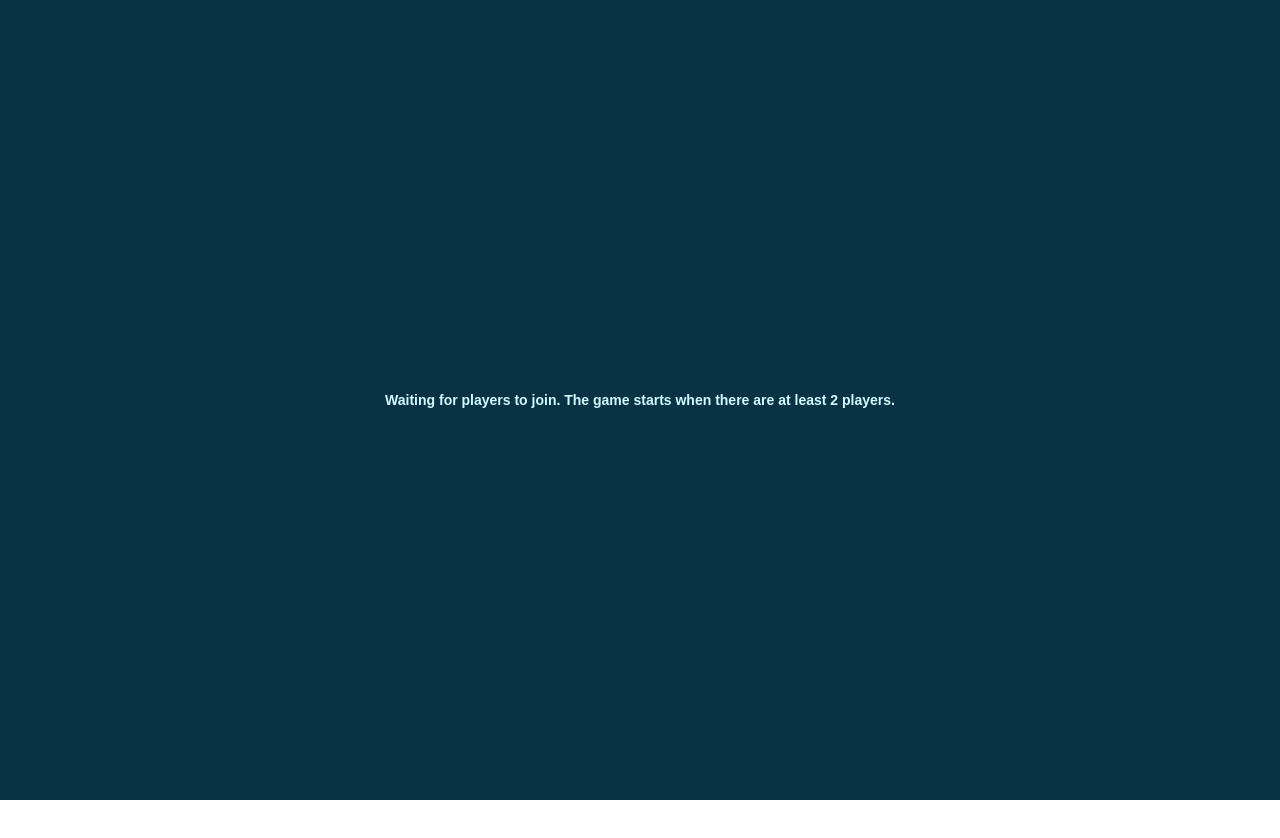
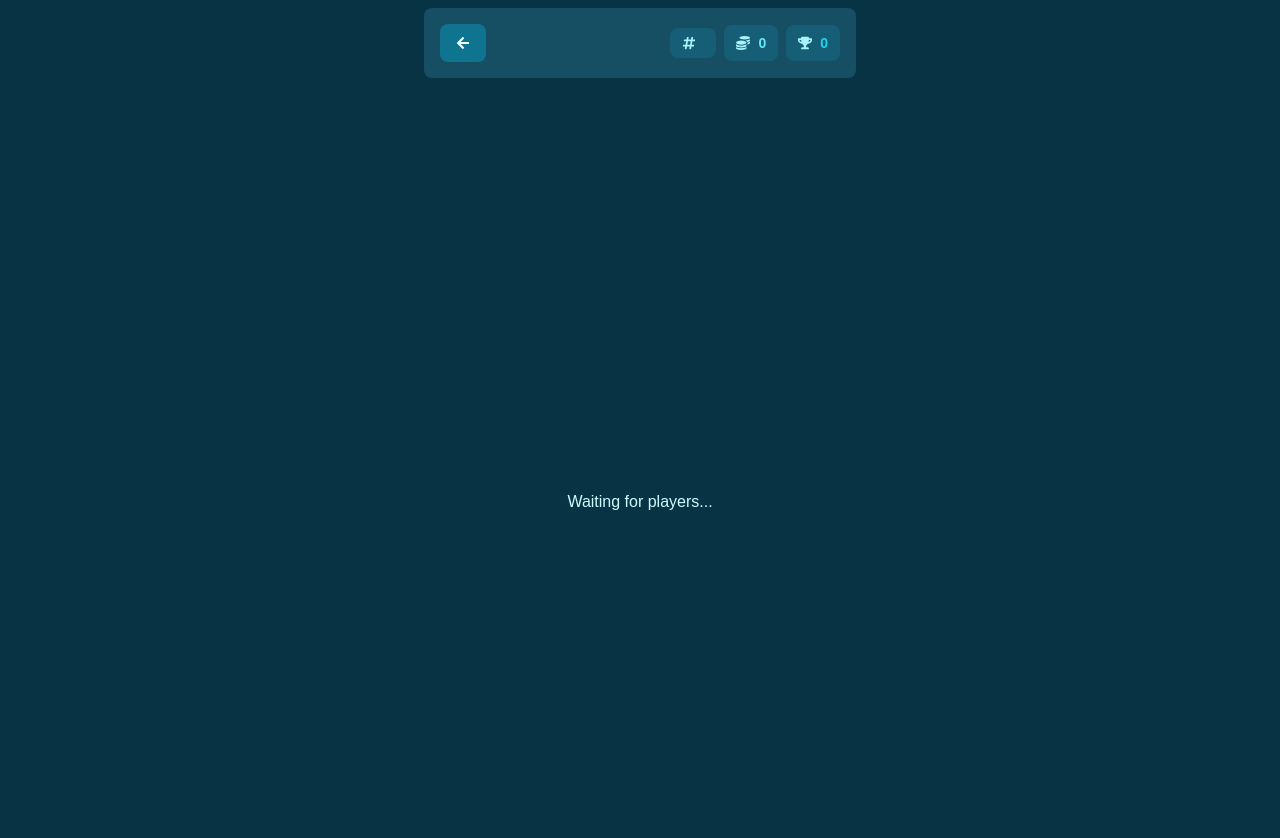
Before and after one commit to tshabebe/spin-frontend, a React (Vite) app: page /demo in a window 1280 px wide. Shown: the top 838 px of the page. Before the commit the page ends 800 px from the top, so only its background shows below. Built offline with nearby package versions, Linux system fonts and the light colour scheme.

Commit message:
feat: Enhance Game and Lobby components with optimistic UI updates and improved game deletion handling

```diff
--- a/src/components/new/Game.jsx
+++ b/src/components/new/Game.jsx
@@ -1,8 +1,8 @@
-import { useState, useEffect } from "react";
-import SpinWheel from "./SpinWheel";
-import { GiSpinningSword } from "react-icons/gi";
-import { maskUsername } from "../../utils/maskUsername";
-import { FaArrowLeft, FaCoins, FaTrophy, FaHashtag } from "react-icons/fa";
+import { useState, useEffect } from 'react'
+import SpinWheel from './SpinWheel'
+import { GiSpinningSword } from 'react-icons/gi'
+import { maskUsername } from '../../utils/maskUsername'
+import { FaArrowLeft, FaCoins, FaTrophy, FaHashtag } from 'react-icons/fa'
 
 function Game({
   players = [],
@@ -19,102 +19,106 @@
   onBackClick = () => {},
   socket = null,
   isRealtime = false,
-  currentUsername = null
+  currentUsername = null,
 }) {
-  const [mustSpin, setMustSpin] = useState(false);
+  const [mustSpin, setMustSpin] = useState(false)
 
-  const [localIsSpinning, setLocalIsSpinning] = useState(false);
-  const [winningEntry, setWinningEntry] = useState(null);
-  const [waitingToSpin, setWaitingToSpin] = useState(false);
-
-
+  const [localIsSpinning, setLocalIsSpinning] = useState(false)
+  const [winningEntry, setWinningEntry] = useState(null)
+  const [waitingToSpin, setWaitingToSpin] = useState(false)
 
   // Prepare segments for new wheel
   const segments = players.map((p, idx) => ({
     id: `${idx}`,
     text: p.username,
     color: idx % 2 === 0 ? '#15803d' : '#f97316',
-    textColor: 'white'
-  }));
+    textColor: 'white',
+  }))
 
   // Determine if we should continue animation only during countdown
-  const shouldContinueAnimation = Boolean(countdown && countdown.remainingSeconds > 0 && !isSpinning);
+  const shouldContinueAnimation = Boolean(
+    countdown && countdown.remainingSeconds > 0 && !isSpinning,
+  )
 
   // Handle countdown finished - show "Waiting to spin"
   useEffect(() => {
-    if (countdown && countdown.remainingSeconds === 0 && gameStatus === 'waiting') {
-      setWaitingToSpin(true);
+    if (
+      countdown &&
+      countdown.remainingSeconds === 0 &&
+      gameStatus === 'waiting'
+    ) {
+      setWaitingToSpin(true)
     }
-  }, [countdown, gameStatus]);
+  }, [countdown, gameStatus])
 
   // Handle spin start with pre-determined winner from backend
   useEffect(() => {
     if (isSpinning && winner && players.length > 0) {
       // Find the index of the winner in the players array
-      const winnerIndex = players.findIndex(player => player.username === winner);
+      const winnerIndex = players.findIndex(
+        (player) => player.username === winner,
+      )
 
       if (winnerIndex !== -1) {
-        console.log(`Starting spin to winner: ${winner} at index: ${winnerIndex}`);
+        console.log(
+          `Starting spin to winner: ${winner} at index: ${winnerIndex}`,
+        )
 
-        setMustSpin(true);
-        setLocalIsSpinning(true);
-        setWaitingToSpin(false);
+        setMustSpin(true)
+        setLocalIsSpinning(true)
+        setWaitingToSpin(false)
       }
     }
-  }, [isSpinning, winner, players]);
+  }, [isSpinning, winner, players])
 
   const handleStopSpinning = () => {
-    setMustSpin(false);
-    setLocalIsSpinning(false);
-    setWinningEntry(winner);
+    setMustSpin(false)
+    setLocalIsSpinning(false)
+    setWinningEntry(winner)
 
     // Call parent callback
-    onSpinComplete(winner);
-  };
-
-  // If no players (should not happen since creator auto-joins), show info instead of loading
-  if (players.length === 0) {
-    return (
-      <div className="min-h-screen bg-cyan-950 flex flex-col">
-        <div className="flex-1 flex flex-col items-center justify-center p-6">
-          <div className="text-cyan-100 text-sm font-semibold">Waiting for players to join. The game starts when there are at least 2 players.</div>
-        </div>
-      </div>
-    );
+    onSpinComplete(winner)
   }
 
   return (
-    <div className="min-h-screen bg-cyan-950 flex flex-col">
+    <div className="flex justify-center bg-cyan-950 w-full min-h-screen">
+      <div className="flex flex-col p-2 w-full max-w-md min-h-screen">
         {/* Header Section */}
-      <div className="bg-cyan-900 p-4">
-        <div className="flex items-center justify-between">
+        <div className="bg-cyan-900 p-4 rounded-lg">
+          <div className="flex justify-between items-center">
             {/* Back Button */}
             <button
               onClick={onBackClick}
-            className="flex items-center gap-2 px-4 py-3 bg-cyan-700 rounded-lg active:bg-cyan-600 transition-colors text-cyan-50 text-sm font-semibold"
+              className="flex items-center gap-2 bg-cyan-700 active:bg-cyan-600 px-4 py-3 rounded-lg font-semibold text-cyan-50 text-sm transition-colors"
             >
               <FaArrowLeft />
             </button>
 
             {/* Game Info */}
-          <div className="flex items-center gap-4 text-cyan-100">
+            <div className="flex flex-wrap flex-1 justify-end items-center gap-2 min-w-0 text-cyan-100">
               {/* Game ID */}
-            <div className="flex items-center gap-2 bg-cyan-800 px-3 py-2 rounded-lg">
+              <div className="flex items-center gap-2 bg-cyan-800 px-3 py-2 rounded-lg whitespace-nowrap">
                 <FaHashtag className="text-cyan-200 text-sm" />
-              <span className="text-sm font-semibold text-cyan-100">{gameId}</span>
+                <span className="font-semibold text-cyan-100 text-sm">
+                  {gameId}
+                </span>
               </div>
 
               {/* Bet Amount */}
-            <div className="flex items-center gap-2 bg-cyan-800 px-3 py-2 rounded-lg">
+              <div className="flex items-center gap-2 bg-cyan-800 px-3 py-2 rounded-lg whitespace-nowrap">
                 <FaCoins className="text-cyan-200 text-sm" />
-              <span className="text-sm font-semibold text-cyan-300">{betAmount}</span>
+                <span className="font-semibold text-cyan-300 text-sm">
+                  {betAmount}
+                </span>
               </div>
 
               {/* Win Amount */}
-            <div className="flex items-center gap-2 bg-cyan-800 px-3 py-2 rounded-lg">
+              <div className="flex items-center gap-2 bg-cyan-800 px-3 py-2 rounded-lg whitespace-nowrap">
                 <FaTrophy className="text-cyan-200 text-sm" />
-              <span className="text-sm font-semibold text-cyan-400">
-                {players.length > 0 ? Math.round((players.length * betAmount) * 0.9) : 0}
+                <span className="font-semibold text-cyan-400 text-sm">
+                  {players.length > 0
+                    ? Math.round(players.length * betAmount * 0.9)
+                    : 0}
                 </span>
               </div>
             </div>
@@ -122,12 +126,12 @@
         </div>
 
         {/* Main Game Content */}
-      <div className="flex-1 flex flex-col items-center justify-center p-6">
+        <div className="flex flex-col flex-1 justify-center items-center p-6">
           <div className="flex flex-col items-center">
             {/* Waiting to Spin Message */}
             {waitingToSpin && (
               <div className="pb-4 text-center">
-              <div className="text-cyan-100 text-base font-semibold">
+                <div className="font-semibold text-cyan-100 text-base">
                   Waiting to spin...
                 </div>
               </div>
@@ -148,27 +152,28 @@
             {/* Countdown Display - Now below the wheel */}
             {countdown && countdown.remainingSeconds > 0 && (
               <div className="pt-4 text-center">
-              <div className="text-cyan-100 text-lg font-semibold">
+                <div className="font-semibold text-cyan-100 text-lg">
                   {countdown.remainingSeconds}
                 </div>
-              <div className="text-cyan-200 text-xs font-semibold">
-                {countdown.remainingSeconds === 1 ? 'second' : 'seconds'} remaining
+                <div className="font-semibold text-cyan-200 text-xs">
+                  {countdown.remainingSeconds === 1 ? 'second' : 'seconds'}{' '}
+                  remaining
                 </div>
               </div>
             )}
 
             {/* Spinning Status */}
             {(localIsSpinning || isSpinning) && (
-            <div className="pt-4 flex items-center gap-2 text-cyan-100">
+              <div className="flex items-center gap-2 pt-4 text-cyan-100">
                 <GiSpinningSword className="animate-spin" />
-              <span className="text-sm font-semibold">Spinning...</span>
+                <span className="font-semibold text-sm">Spinning...</span>
               </div>
             )}
 
             {/* Winner Display (single source of truth) */}
             {winningEntry && !localIsSpinning && !isSpinning && (
-            <div className="pt-6 p-4 bg-cyan-600 rounded-lg text-cyan-50">
-              <div className="text-lg font-semibold">
+              <div className="bg-cyan-600 p-4 pt-6 rounded-lg text-cyan-50">
+                <div className="font-semibold text-lg">
                   {currentUsername && winningEntry === currentUsername
                     ? '🎉 You won! 🎉'
                     : `🎉 Winner: ${maskUsername(winningEntry)} 🎉`}
@@ -178,7 +183,8 @@
           </div>
         </div>
       </div>
-  );
+    </div>
+  )
 }
 
-export default Game;
+export default Game
```
Also changed, not shown: src/components/Lobby.jsx (+47 -37 lines). Lines whose indentation alone changed are shown as unchanged.
